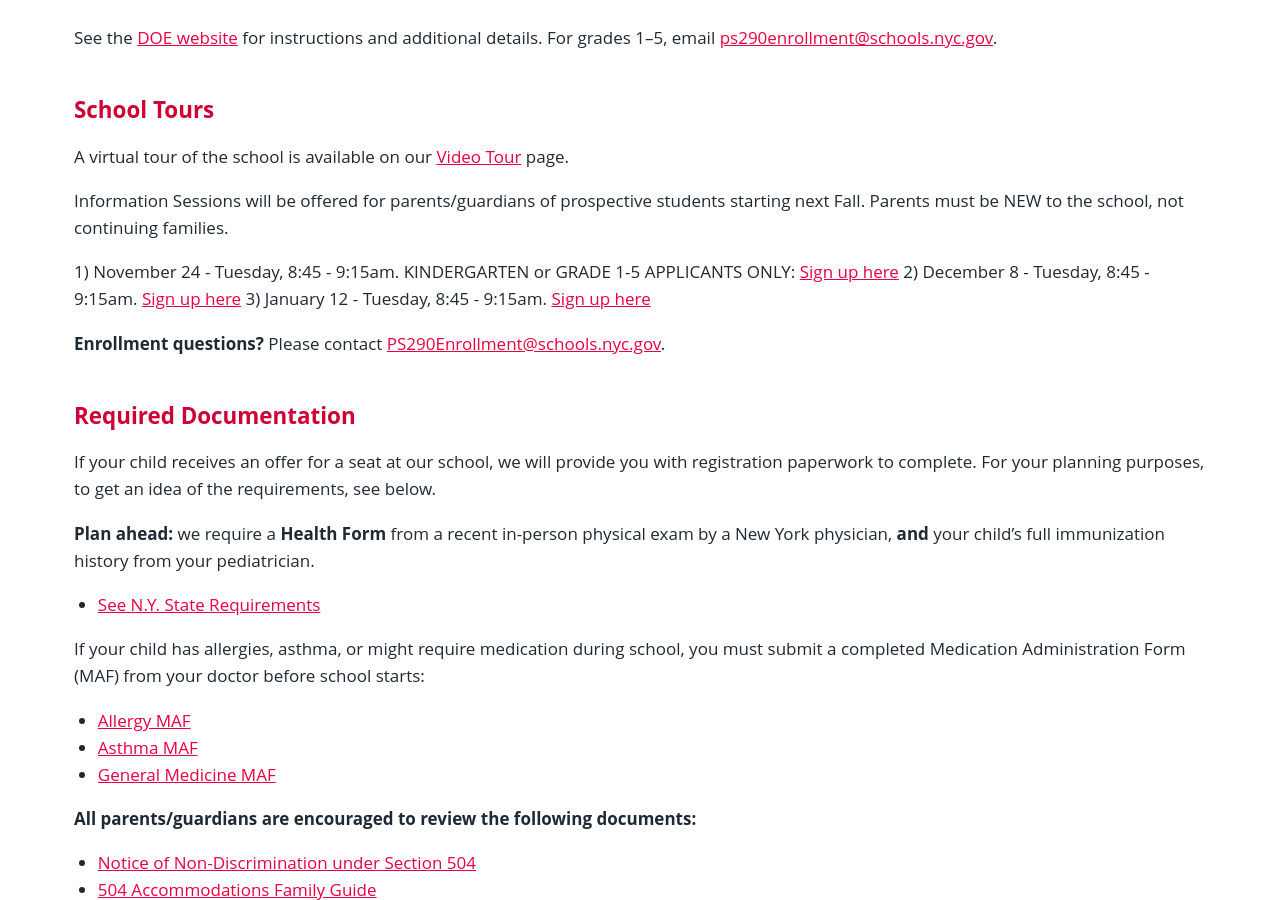
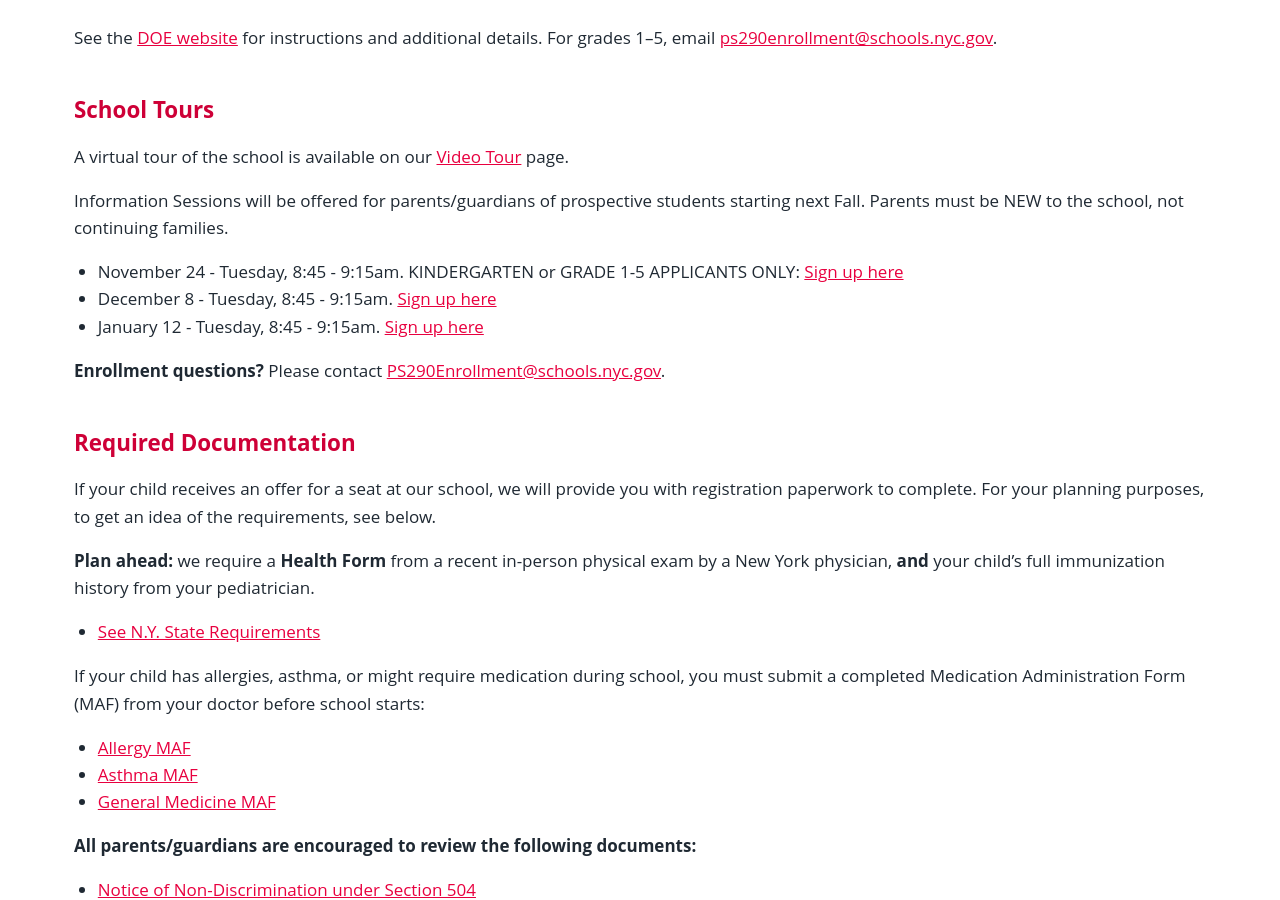
Before and after one commit to jlaurito/ps290-jekyll, a Jekyll site: the page built from about/enrollment.md, in a window 1280 px wide and 900 px high, scrolled down 1575 px. Built offline with Jekyll 4.4.1, drawn with Linux system fonts in a browser that asks for light colours.

```diff
--- a/about/enrollment.md
+++ b/about/enrollment.md
@@ -33,9 +33,9 @@
 
 Information Sessions will be offered for parents/guardians of prospective students starting next Fall.  Parents must be NEW to the school, not continuing families.
 
-1) November 24 - Tuesday, 8:45 - 9:15am. KINDERGARTEN or GRADE 1-5 APPLICANTS ONLY: [Sign up here](https://docs.google.com/forms/d/e/1FAIpQLSdYzI0lqFm4k4c0upkahClEpLsqVMe7BbZ9KsGBGP4TCGsv0Q/viewform?usp=header)
-2) December 8 - Tuesday, 8:45 - 9:15am.  [Sign up here](https://docs.google.com/forms/d/e/1FAIpQLScKCtwTnjO8ErRCBmITNg4-j98C5r6s0755xHR1o6w3z23GyQ/viewform?usp=publish-editor)
-3) January 12 - Tuesday, 8:45 - 9:15am.  [Sign up here](https://docs.google.com/forms/d/e/1FAIpQLSdMgWf2pWMVCymXhVHlLJJ9o2a0GYZCFWI_bJGwJbk_YlpBpA/viewform?usp=publish-editor)
+- November 24 - Tuesday, 8:45 - 9:15am. KINDERGARTEN or GRADE 1-5 APPLICANTS ONLY: [Sign up here](https://docs.google.com/forms/d/e/1FAIpQLSdYzI0lqFm4k4c0upkahClEpLsqVMe7BbZ9KsGBGP4TCGsv0Q/viewform?usp=header)
+- December 8 - Tuesday, 8:45 - 9:15am.  [Sign up here](https://docs.google.com/forms/d/e/1FAIpQLScKCtwTnjO8ErRCBmITNg4-j98C5r6s0755xHR1o6w3z23GyQ/viewform?usp=publish-editor)
+- January 12 - Tuesday, 8:45 - 9:15am.  [Sign up here](https://docs.google.com/forms/d/e/1FAIpQLSdMgWf2pWMVCymXhVHlLJJ9o2a0GYZCFWI_bJGwJbk_YlpBpA/viewform?usp=publish-editor)
 
 **Enrollment questions?** Please contact [PS290Enrollment@schools.nyc.gov](mailto:PS290Enrollment@schools.nyc.gov).
 
```
